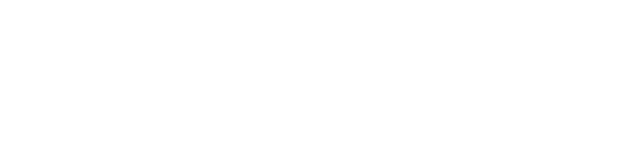
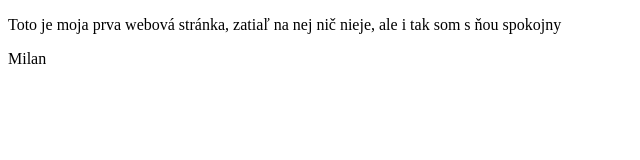
Before and after one commit to ypsylonko/Publii, a plain HTML site: page index.html in a window 1280 px wide. Shown: the whole page, without its empty margins (0-640 px from the left). Drawn offline with Linux system fonts and the light colour scheme.

Commit message:
Update index.html

```diff
--- a/index.html
+++ b/index.html
@@ -1,11 +1,11 @@
 <!DOCTYPE html>
-
-<html lang="cs-cz">
+<html lang="sk-sk">
     <head>
         <meta charset="utf-8" />
         <title>Moja webová stránka</title>
     </head>
-
-   <body>
+     <body>
+         <p>Toto je moja prva webová stránka, zatiaľ na nej nič nieje, ale i tak som s ňou spokojny</p>
+<p>Milan</p>
     </body>
 </html>
```
